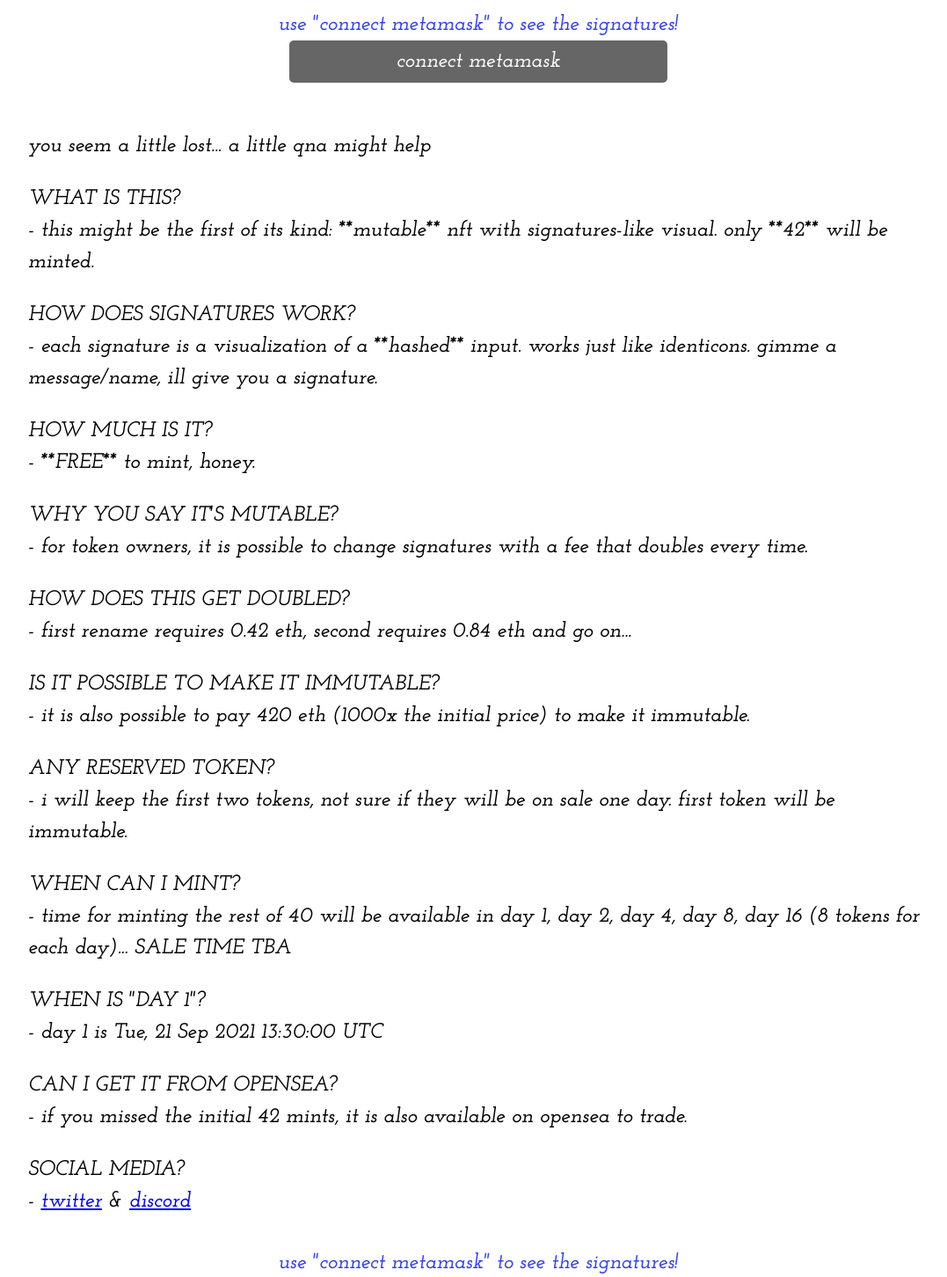
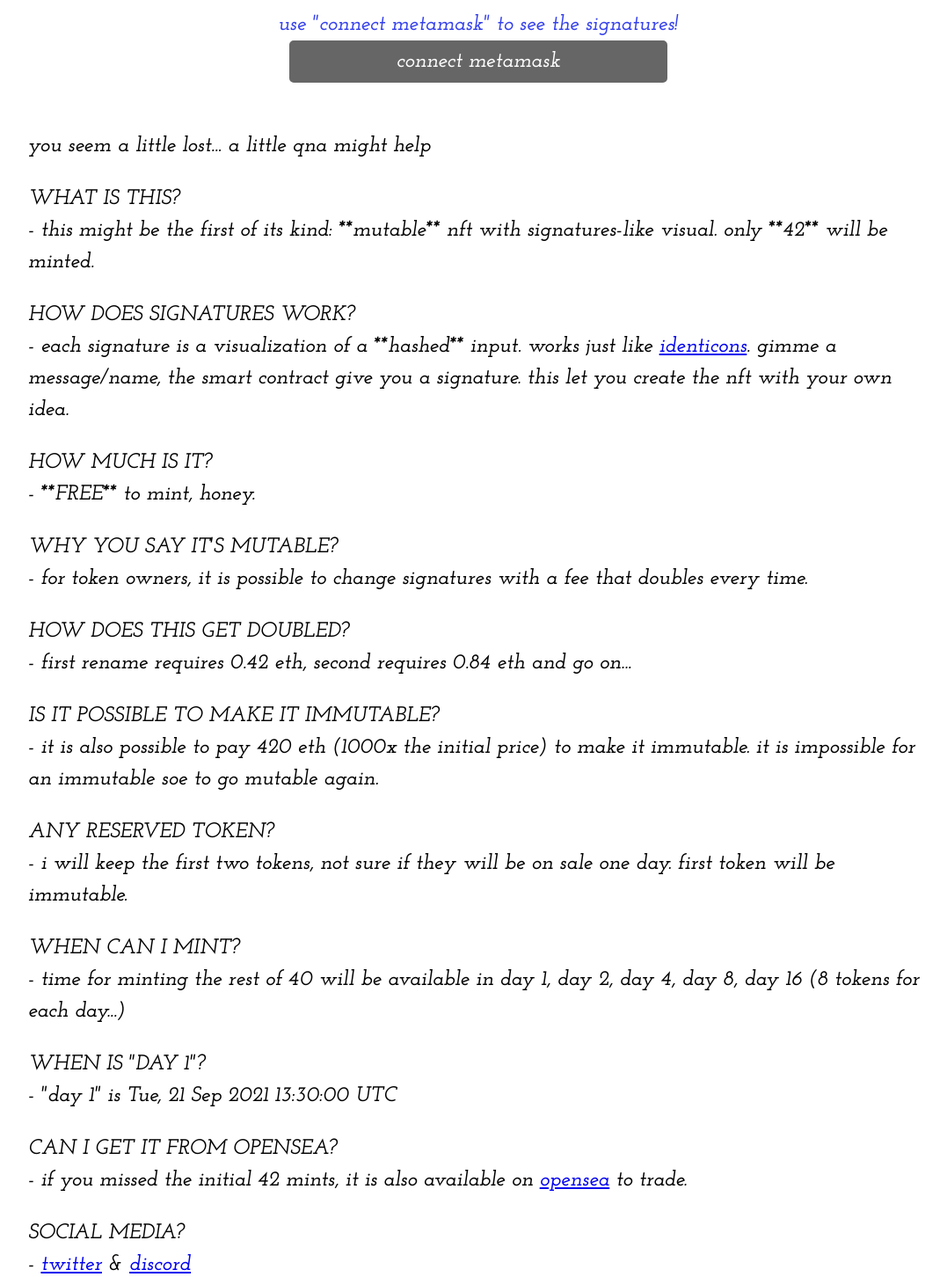
Before and after one commit to wenwkich/soe-website, a React (Create React App) app: page / in a window 1280 px wide. Shown: the top 1452 px of the page at 88% size, without its empty margins (96-1173 px from the left). Built offline with nearby package versions, Linux system fonts and the light colour scheme.

Commit message:
qna enhancement

```diff
--- a/src/components/common.js
+++ b/src/components/common.js
@@ -33,4 +33,28 @@ export const OutlinedButton = styled(Button)`
   }
 `;
 
+export const ImportantButton = styled(Button)`
+  cursor: pointer;
+  border: 2px solid;
+  padding: 4px 8px 4px 8px;
+  border-radius: 5px;
+  text-align: center;
+  color: #fff;
+  border-color: #666;
+  background-color: #666;
+  width: 40%;
+
+  &:hover {
+    color: #fff;
+    border-color: #333;
+    background-color: #333;
+  }
+
+  &:hover > ${Link} {
+    color: #fff;
+    border-color: #333;
+    background-color: #333;
+  }
+`;
+
 export const HeaderButton = Button;
--- a/src/pages/ConnectMetaMask.js
+++ b/src/pages/ConnectMetaMask.js
@@ -1,5 +1,5 @@
 import { useContext } from "react"
-import { Button } from "../components/common";
+import { ImportantButton } from "../components/common";
 import { Web3Context } from "../contexts/Web3Context"
 import { QnA } from "./QnA";
 import styled from 'styled-components';
@@ -24,18 +24,6 @@ const Wrapper = styled.div`
   align-items: center;
 `
 
-const ImportantButton = styled(Button)`
-  cursor: pointer;
-  border: 2px solid;
-  padding: 4px 8px 4px 8px;
-  border-radius: 5px;
-  text-align: center;
-  color: #fff;
-  border-color: #666;
-  background-color: #666;
-  width: 40%;
-`;
-
 const HighlightedMessage = styled.div`
   margin-top: 10px;
   color: #3440eb;
--- a/src/pages/QnA.js
+++ b/src/pages/QnA.js
@@ -19,7 +19,7 @@ export const QnA = () => {
         <p>
           HOW DOES SIGNATURES WORK?
           <br />
-          - each signature is a visualization of a **hashed** input. works just like identicons. gimme a message/name, ill give you a signature.
+          - each signature is a visualization of a **hashed** input. works just like <a href="http://identicon.net/" target="_blank" rel="noreferrer">identicons</a>. gimme a message/name, the smart contract give you a signature. this let you create the nft with your own idea.
         </p>
         <p>
           HOW MUCH IS IT?
@@ -39,7 +39,7 @@ export const QnA = () => {
         <p>
           IS IT POSSIBLE TO MAKE IT IMMUTABLE?
           <br />
-          - it is also possible to pay 420 eth (1000x the initial price) to make it immutable.
+          - it is also possible to pay 420 eth (1000x the initial price) to make it immutable. it is impossible for an immutable soe to go mutable again.
         </p>
         <p>
           ANY RESERVED TOKEN?
@@ -49,17 +49,17 @@ export const QnA = () => {
         <p>
           WHEN CAN I MINT?
           <br />
-          - time for minting the rest of 40 will be available in day 1, day 2, day 4, day 8, day 16 (8 tokens for each day)... SALE TIME TBA
+          - time for minting the rest of 40 will be available in day 1, day 2, day 4, day 8, day 16 (8 tokens for each day...)
         </p>
         <p>
           WHEN IS "DAY 1"?
           <br />
-        - day 1 is Tue, 21 Sep 2021 13:30:00 UTC
+        - "day 1" is Tue, 21 Sep 2021 13:30:00 UTC
         </p>
         <p>
           CAN I GET IT FROM OPENSEA?
           <br />
-          - if you missed the initial 42 mints, it is also available on opensea to trade.
+          - if you missed the initial 42 mints, it is also available on <a href="https://opensea.io/collection/soe-nft" target="_blank" rel="noreferrer">opensea</a> to trade.
         </p>
         <p>
           SOCIAL MEDIA?
```
